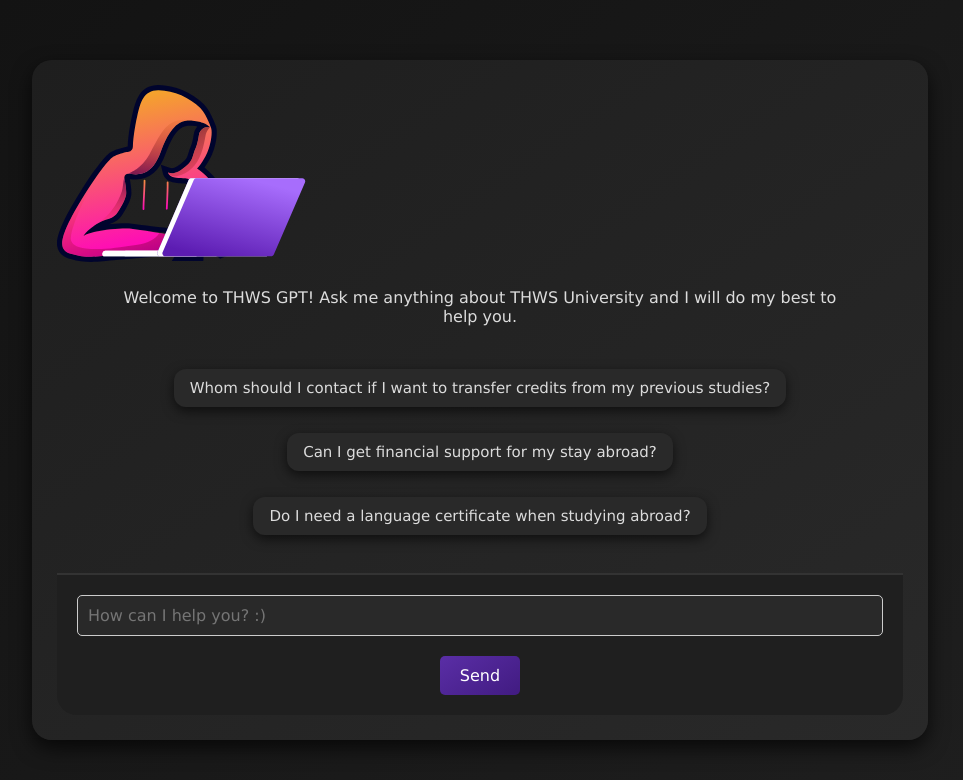
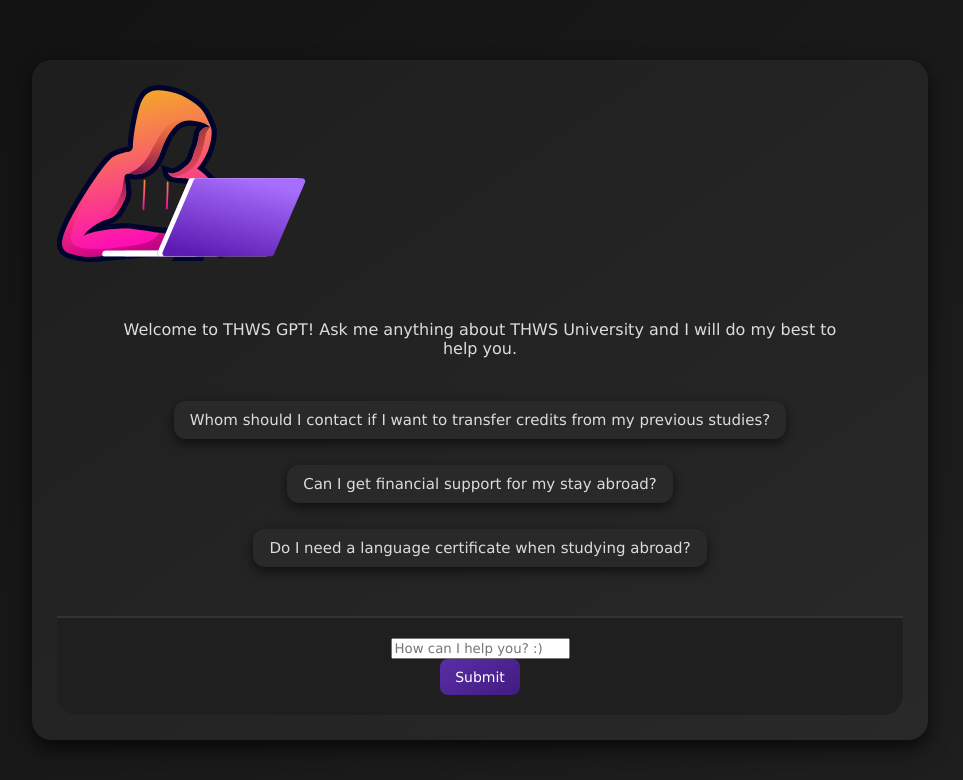
Before and after one commit to renaissanc/rag_test_alfa, a Next.js app: page / in a window 1280 px wide. Shown: the top 780 px of the page, without its empty margins (160-1123 px from the left). Built offline with nearby package versions, Linux system fonts and the light colour scheme.

Commit message:
Update page.tsx

```diff
--- a/app/page.tsx
+++ b/app/page.tsx
@@ -30,70 +30,6 @@
     return (
         <main>
 
-            <Image src={GPTLogo} width="250" alt="THWS Student"/>
-            <section className={noMessages ? "" : "populated"}>
-                {noMessages ? (
-                    <>
-                        <p className="starter-text">
-                            Welcome to THWS GPT! Ask me anything about THWS University and I will do my
-                            best to help you.
-                        </p>
-                        <br/>
-                        <PromptSuggestionRow onPromptClick={handlePrompt}/>
-                    </>
-                ) : (
-                    <>
-                        <div
-                            className="message-container"
-                            style={{
-                                flex: 1,
-                                overflowY: "auto",
-                                maxHeight: "100%", // Ensures the container is scrollable within its parent
-                                padding: "10px",
-                            }}
-                        >
-                            {messages.map((message, index) => (
-                                <Bubble key={`message-${index}`} message={message}/>
-                            ))}
-                        </div>
-                        {isLoading && <LoadingBubble/>}
-                    </>
-                )}
-            </section>
-            <form onSubmit={handleSubmit}
-                  style={{display: 'flex', alignItems: 'center', gap: '10px', marginTop: '20px'}}>
-                <input
-                    className="question-box"
-                    onChange={handleInputChange}
-                    value={input}
-                    placeholder="How can I help you? :)"
-                    style={{
-                        flex: '1', // Makes the input bar expand to fill available space
-                        padding: '10px',
-                        fontSize: '16px',
-                        border: '1px solid #ccc',
-                        borderRadius: '5px',
-                    }}
-                />
-                <input
-                    type="submit"
-                    value="Send"
-                    style={{
-                        padding: '10px 20px',
-                        fontSize: '16px',
-                        backgroundColor: '#007BFF',
-                        color: '#fff',
-                        border: 'none',
-                        borderRadius: '5px',
-                        cursor: 'pointer',
-                    }}
-                />
-            </form>
-
-
-
-
-            {/*
             <Image src={GPTLogo} width="250" alt="THWS Student" />
             <section className={noMessages ? "" : "populated"}>
                 {noMessages ? (
@@ -124,7 +60,7 @@
                 <input type="submit" />
             </form>
             <Analytics />
-        */}
+
         </main>
     );
 };
```
